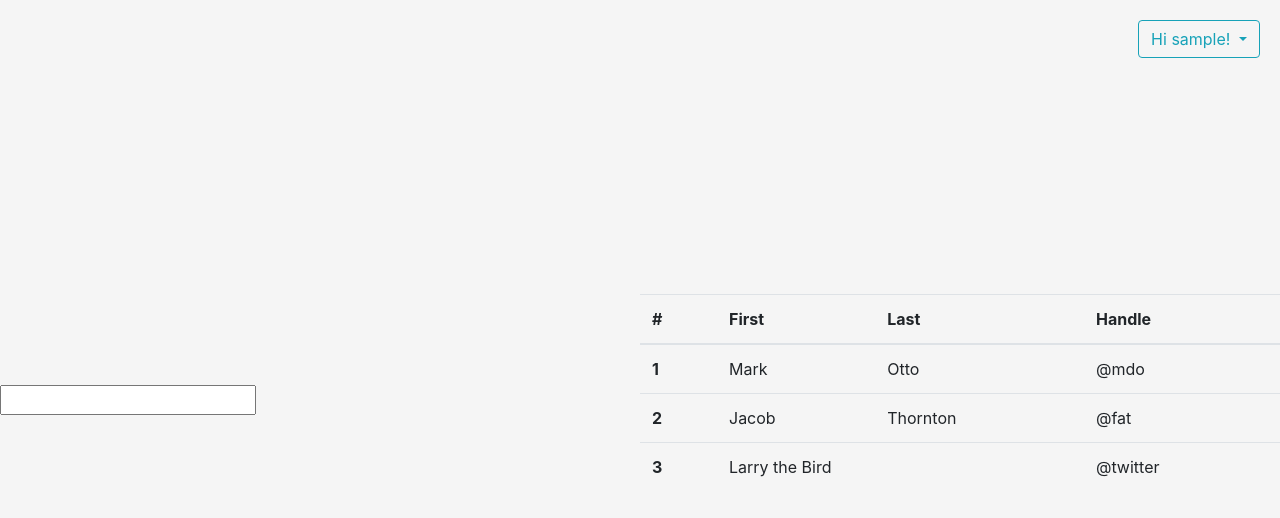
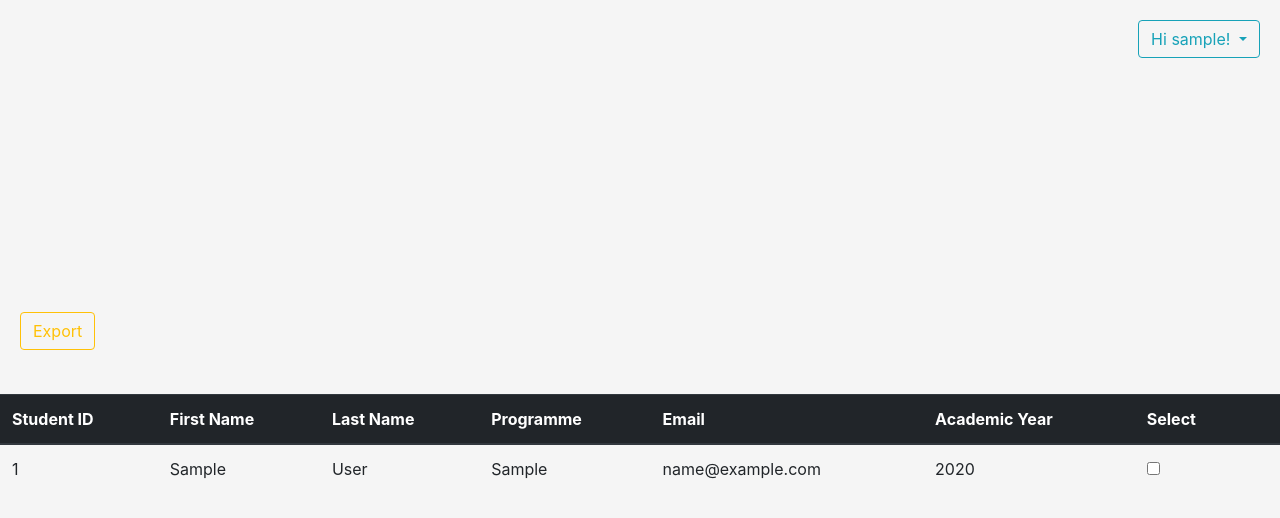
Before and after one commit to xXxcb/Student-ID-Generator, a PHP site: page /export.php in a window 1280 px wide. Shown: the top 518 px of the page. Run offline with PHP 8.4, Linux system fonts and the light colour scheme; the visitor is signed in with stand-in values (Sample User, id 1); tables that the repository leaves empty or names only in its code hold one stand-in row (values such as "Sample post"); some libraries are stand-ins or nearby versions.

Commit message:
Features Add - Code Changes
Completed Exports Page
Added Export to CSV function
Added dynamics to navigation

```diff
--- a/dashboard.php
+++ b/dashboard.php
@@ -15,11 +15,9 @@ if(empty($_SESSION['username'])) {
 <?php include ('header.php'); ?>
 <?php include ('nav.php'); ?>
 
-    <?php //echo "Welcome " . $_SESSION['username']; ?>
-
-    <div class="container">
+    <div class="container-fluid">
       <div class="row justify-content-center align-items-center">
-        <div class="col">
+        <div class="col-5">
           <form action="" method="post" name="genId" id="genId">
             <div class="form-row">
               <div class="col">
--- a/export.php
+++ b/export.php
@@ -15,44 +15,143 @@
 <?php include ('header.php'); ?>
 <?php include ('nav.php'); ?>
 
-<div class="container">
+
+<div class="container-fluid">
+
   <div class="row">
-    <form class="" action="" method="">
-      <input type="text" name="" value="">
-    </form>
+      <div class="" style="padding: 20px;">
+        <button class="btn btn-outline-warning" onclick="myFunction();"> Export </button>
       </div>
   </div>
 
-<div class="container">
-  <div class="row">
-    <table class="table table-hover">
-  <thead>
+  <br/>
+
+  <div class="row" id="here">
+    <table class="table table-hover" id="s_data">
+        <thead class="thead-dark">
           <tr>
-      <th scope="col">#</th>
-      <th scope="col">First</th>
-      <th scope="col">Last</th>
-      <th scope="col">Handle</th>
+            <th scope="col">Student ID</th>
+            <th scope="col">First Name</th>
+            <th scope="col">Last Name</th>
+            <th scope="col">Programme</th>
+            <th scope="col">Email</th>
+            <th scope="col">Academic Year</th>
+            <th scope="col">Select<th/>
           </tr>
         </thead>
         <tbody>
+          <?php
+              ini_set('display_errors', 1);
+              ini_set('display_startup_errors', 1);
+              error_reporting(E_ALL);
+
+              try {
+                require_once('./engine/connect.php');
+                $sth = $conn->prepare("SELECT * FROM s_data ");
+                $sth->execute();
+                $result = $sth->fetchAll();
+
+              } catch (\Exception $e) {  }
+              if($sth->rowCount()):
+                foreach($result as $row) {
+          ?>
           <tr>
-      <th scope="row">1</th>
-      <td>Mark</td>
-      <td>Otto</td>
-      <td>@mdo</td>
+            <td><?php echo $row['student_id']; ?></td>
+            <td><?php echo $row['firstname']; ?></td>
+            <td><?php echo $row['lastname']; ?></td>
+            <td><?php echo $row['programme']; ?></td>
+            <td><?php echo $row['email']; ?></td>
+            <td><?php echo $row['acad_year']; ?></td>
+            <td><input id="sel" type="checkbox" /> </td>
           </tr>
-    <tr>
-      <th scope="row">2</th>
-      <td>Jacob</td>
-      <td>Thornton</td>
-      <td>@fat</td>
-    </tr>
-    <tr>
-      <th scope="row">3</th>
-      <td colspan="2">Larry the Bird</td>
-      <td>@twitter</td>
-    </tr>
+        <?php }  ?>
+           <?php endif; ?>
         </tbody>
       </table>
+    <script>
+        function myFunction() {
+              if (document.getElementById('sel').checked) {
+                        //Reference the Table.
+                        var grid = document.getElementById("s_data");
+
+                        //Reference the CheckBoxes in Table.
+                        var checkBoxes = grid.getElementsByTagName("INPUT");
+
+                        datah = [];
+
+                        //Loop through the CheckBoxes.
+                        for (var i = 0; i < checkBoxes.length; i++) {
+                            if (checkBoxes[i].checked) {
+                                var row = checkBoxes[i].parentNode.parentNode;
+
+                                var cont = {};
+
+                                var id = row.cells[0].innerHTML;
+                                var firstname = row.cells[1].innerHTML;
+                                var lastname = row.cells[2].innerHTML;
+                                var programme = row.cells[3].innerHTML;
+                                var email = row.cells[4].innerHTML;
+
+                                cont.id = id;
+                                cont.firstname = firstname;
+                                cont.lastname = lastname;
+                                cont.programme = programme;
+                                cont.email = email;
+
+                                datah.push(cont);
+                            }
+
+                        }
+
+                        //Sweet Alert
+                        let timerInterval
+                          Swal.fire({
+                            title: 'Converting to CSV',
+                            html: 'Please wait while data downloads.',
+                            timer: 2500,
+                            timerProgressBar: true,
+                            onBeforeOpen: () => {
+                              Swal.showLoading()
+                              timerInterval = setInterval(() => {
+                                const content = Swal.getContent()
+                                if (content) {
+                                  const b = content.querySelector('b')
+                                  if (b) {
+                                    b.textContent = Swal.getTimerLeft()
+                                  }
+                                }
+                              }, 100)
+                            },
+                            onClose: () => {
+                              clearInterval(timerInterval)
+
+                              //Convert and download csv
+                              objectExporter({
+                                  exportable: datah,
+                                  type: 'csv',
+                                  headers: ['Student ID', 'FirstName', 'LastName', 'Programme', 'Email'],
+                                  fileName: moment().format('MMMM Do YYYY, h:mm:ss a')
+                                })
+
+                              //Clear CheckBoxes
+                              location.reload();
+                            }
+                          }).then((result) => {
+                            /* Read more about handling dismissals below */
+                            if (result.dismiss === Swal.DismissReason.timer) {
+                              console.log('I was closed by the timer');
+                            }
+                          })
+
+              } else {
+                Swal.fire({
+                  icon: 'error',
+                  title: 'Oops...',
+                  text: 'You need to select something first!',
+                  footer: '<a href>Not sure what to do?</a>'
+                })
+              }
+          }
+  </script>
   </div>
 </div>
--- a/header.php
+++ b/header.php
@@ -24,5 +24,9 @@
     <script src="https://cdn.jsdelivr.net/npm/popper.js@1.16.0/dist/umd/popper.min.js" integrity="sha384-Q6E9RHvbIyZFJoft+2mJbHaEWldlvI9IOYy5n3zV9zzTtmI3UksdQRVvoxMfooAo" crossorigin="anonymous"></script>
 
     <script src="https://stackpath.bootstrapcdn.com/bootstrap/4.5.0/js/bootstrap.min.js" integrity="sha384-OgVRvuATP1z7JjHLkuOU7Xw704+h835Lr+6QL9UvYjZE3Ipu6Tp75j7Bh/kR0JKI" crossorigin="anonymous"></script>
+
+    <script src='https://unpkg.com/object-exporter@3.2.1/dist/objectexporter.min.js'></script>
+
+    <script src="https://cdnjs.cloudflare.com/ajax/libs/moment.js/2.27.0/moment.min.js" integrity="sha512-rmZcZsyhe0/MAjquhTgiUcb4d9knaFc7b5xAfju483gbEXTkeJRUMIPk6s3ySZMYUHEcjKbjLjyddGWMrNEvZg==" crossorigin="anonymous"></script>
   </head>
   <body>
--- a/index.php
+++ b/index.php
@@ -26,7 +26,7 @@ if (!empty($_SESSION['username'])) {
       </div>
 
       <div class="form-label-group">
-        <input type="text" id="username" name="username" class="form-control" placeholder="Username" required autofocus>
+        <input type="text" id="username" name="username" autocomplete="off" class="form-control" placeholder="Username" required autofocus>
         <label for="username">Username</label>
       </div>
 
@@ -40,7 +40,7 @@ if (!empty($_SESSION['username'])) {
           <input type="checkbox" value="remember-me"> Remember me
         </label>
       </div>
-      <button class="btn btn-outline-primary btn-block" name="login" type="login">Sign in</button>
+      <button class="btn btn-outline-info btn-block" name="login" type="login">Sign in</button>
       <p class="mt-5 mb-3 text-muted text-center">&copy; 2020</p>
     </form>
   </body>
--- a/nav.php
+++ b/nav.php
@@ -1,9 +1,19 @@
 
   <div class="d-flex justify-content-end fixed-top" style="padding: 20px;">
     <div class="btn-group" role="group">
+
       <button id="btnGroupDrop1" type="button" class="btn btn-outline-info dropdown-toggle" data-toggle="dropdown" aria-haspopup="true" aria-expanded="true"> <?php echo "Hi " . $_SESSION['username'] . "!"; ?> </button>
       <div class="dropdown-menu" aria-labelledby="btnGroupDrop1">
-        <a class="dropdown-item" href="export.php">Export Names</a>
+
+          <?php
+              $url = 'http://' . $_SERVER['SERVER_NAME'] . $_SERVER['REQUEST_URI'];
+                if (strpos($url,'export') !== false) {
+                    echo '<a class="dropdown-item" href="dashboard.php">Dashboard</a>';
+                }
+                if (strpos($url,'dash') !== false) {
+                    echo '<a class="dropdown-item" href="export.php">Export Names</a>';
+                }
+          ?>
         <a class="dropdown-item" href="log-out.php">Logout</a>
       </div>
   </div>
```
Also changed, not shown: engine/heart.php (+9 -7 lines). Lines whose indentation alone changed are shown as unchanged.
